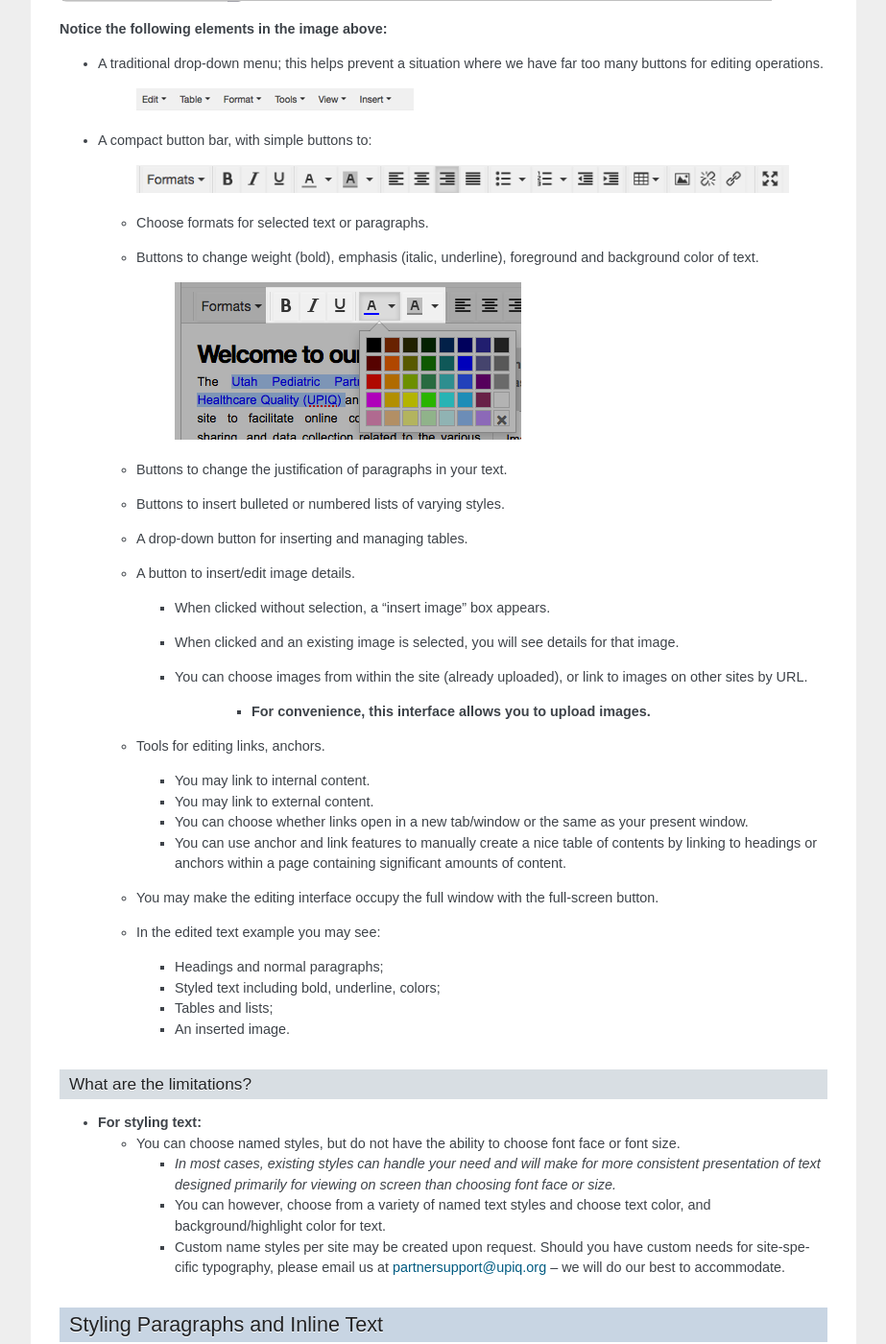
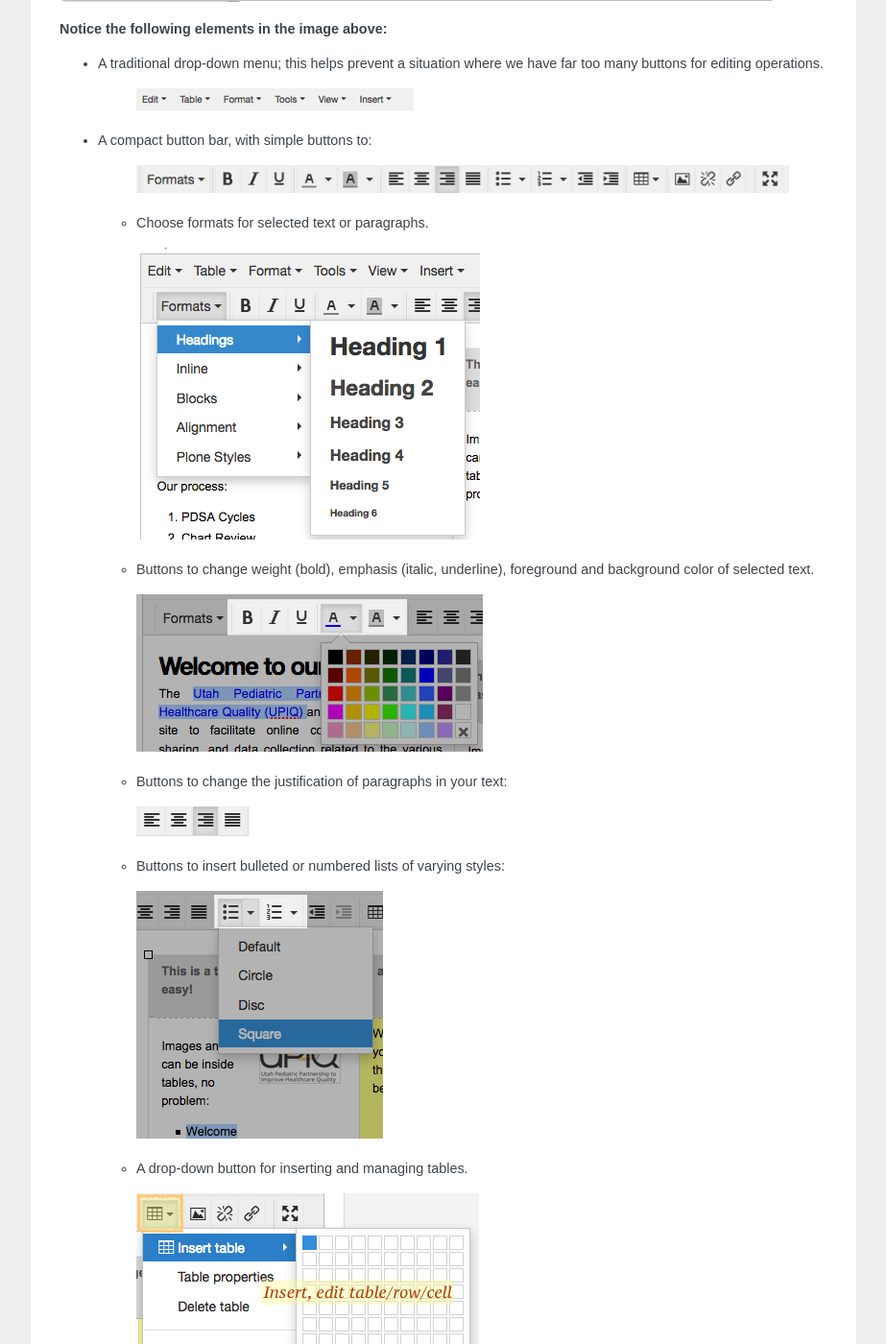
Before and after one commit to upiq/teamspace-docs, a Sphinx documentation site: the page built from source/reference/content/richtext.rst, in a window 1280 px wide and 1400 px high, scrolled down 1779 px. Shown: the whole window at 96% size, without its empty margins (198-1121 px from the left). Built offline with Sphinx 7.4.7, drawn with Linux system fonts in a browser that asks for light colours; some of the changed text lies outside the part shown.

Commit message:
udpate richtext intro

```diff
--- a/source/reference/content/richtext.rst
+++ b/source/reference/content/richtext.rst
@@ -97,44 +97,59 @@
 
   - Choose formats for selected text or paragraphs.
 
+    .. image:: ../../images/screenshots/tinymce-formats-expanded.png
+
   - Buttons to change weight (bold), emphasis (italic, underline),
-    foreground and background color of text.
+    foreground and background color of selected text.
 
-        .. image:: ../../images/screenshots/tinymce-basic-styling-buttons.png
+    .. image:: ../../images/screenshots/tinymce-basic-styling-buttons.png
 
-  - Buttons to change the justification of paragraphs in your text.
+  - Buttons to change the justification of paragraphs in your text:
 
-  - Buttons to insert bulleted or numbered lists of varying styles.
+    .. image:: ../../images/screenshots/tinymce-justification-buttons.png
+
+  - Buttons to insert bulleted or numbered lists of varying styles:
+
+    .. image:: ../../images/screenshots/tinymce-bullet-list-button.png
 
   - A drop-down button for inserting and managing tables.
 
-  - A button to insert/edit image details.
+    .. image:: ../../images/screenshots/tinymce-table-button-expanded.png
 
-    - When clicked without selection, a "insert image" box appears.
+  - Buttons to insert/edit images and hyperlinks:
 
-    - When clicked and an existing image is selected, you will see details
-      for that image.
+    .. image:: ../../images/screenshots/tinymce-buttons-image-and-links.png
 
-    - You can choose images from within the site (already uploaded),
-      or link to images on other sites by URL.
+    - A button to insert/edit image details
 
-        - **For convenience, this interface allows you to upload images.**
+      - When clicked without selection, a "insert image" box appears.
 
-  - Tools for editing links, anchors.
+      - When clicked and an existing image is selected, you will see details
+        for that image.
 
-    - You may link to internal content.
+      - You can choose images from within the site (already uploaded),
+        or link to images on other sites by URL.
 
-    - You may link to external content.
+          - **For convenience, this interface allows you to upload images.**
 
-    - You can choose whether links open in a new tab/window or the same
-      as your present window.
+      - Tools for editing hyperlinks to:
 
-    - You can use anchor and link features to manually create a nice table
-      of contents by linking to headings or anchors within a page
-      containing significant amounts of content.
+        - Internal content items within your project
+
+        - Internal page sections, headings, and anchors within a long page
+
+          - *You can use anchor and link features to manually create*
+            *a nice table of contents by linking to headings or anchors*
+            *within a page containing significant amounts of content.*
+
+        - External web pages that may be opened in same or new window
+
+        - Email addresses ("mailto" links)
 
   - You may make the editing interface occupy the full window with the
     full-screen button.
+
+    .. image:: ../../images/screenshots/tinymce-button-fullscreen.png
 
   - In the edited text example you may see:
 
@@ -145,7 +160,6 @@
     - Tables and lists;
 
     - An inserted image.
-
 
 
 What are the limitations?
```
